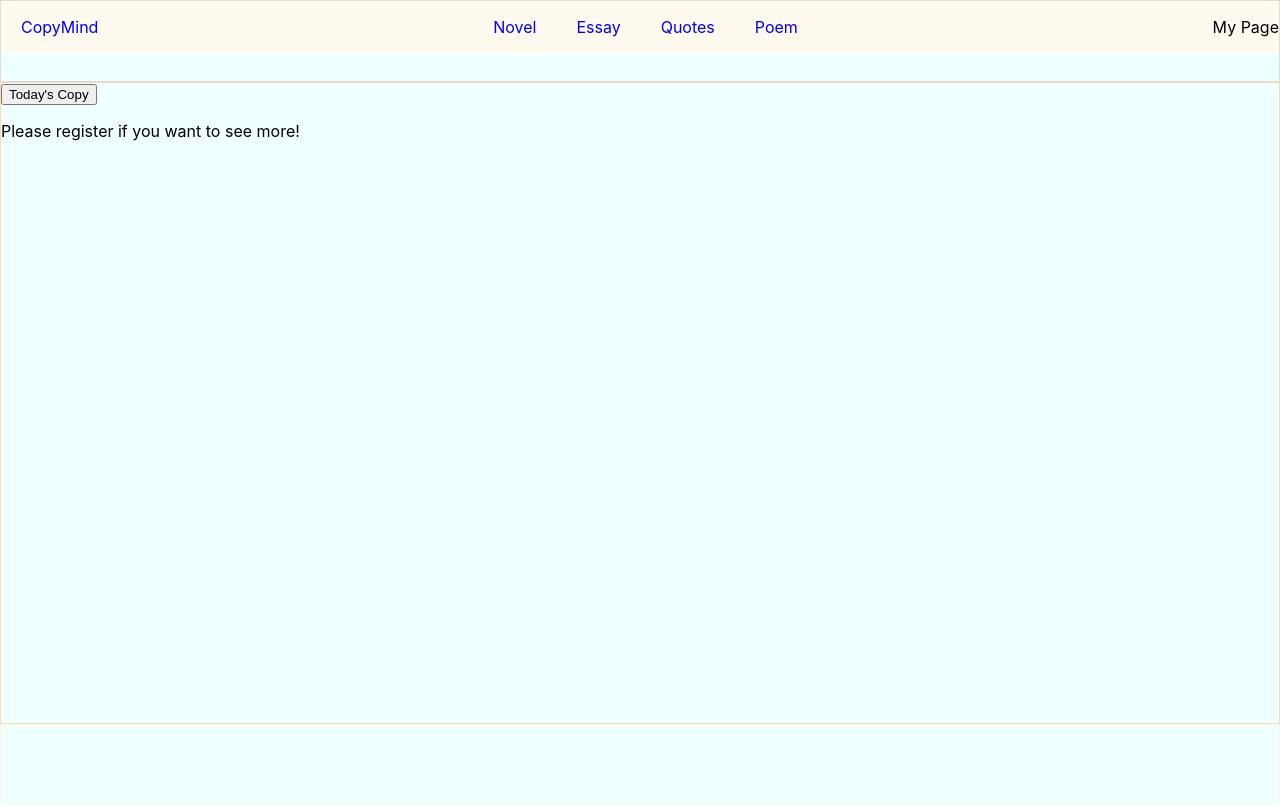
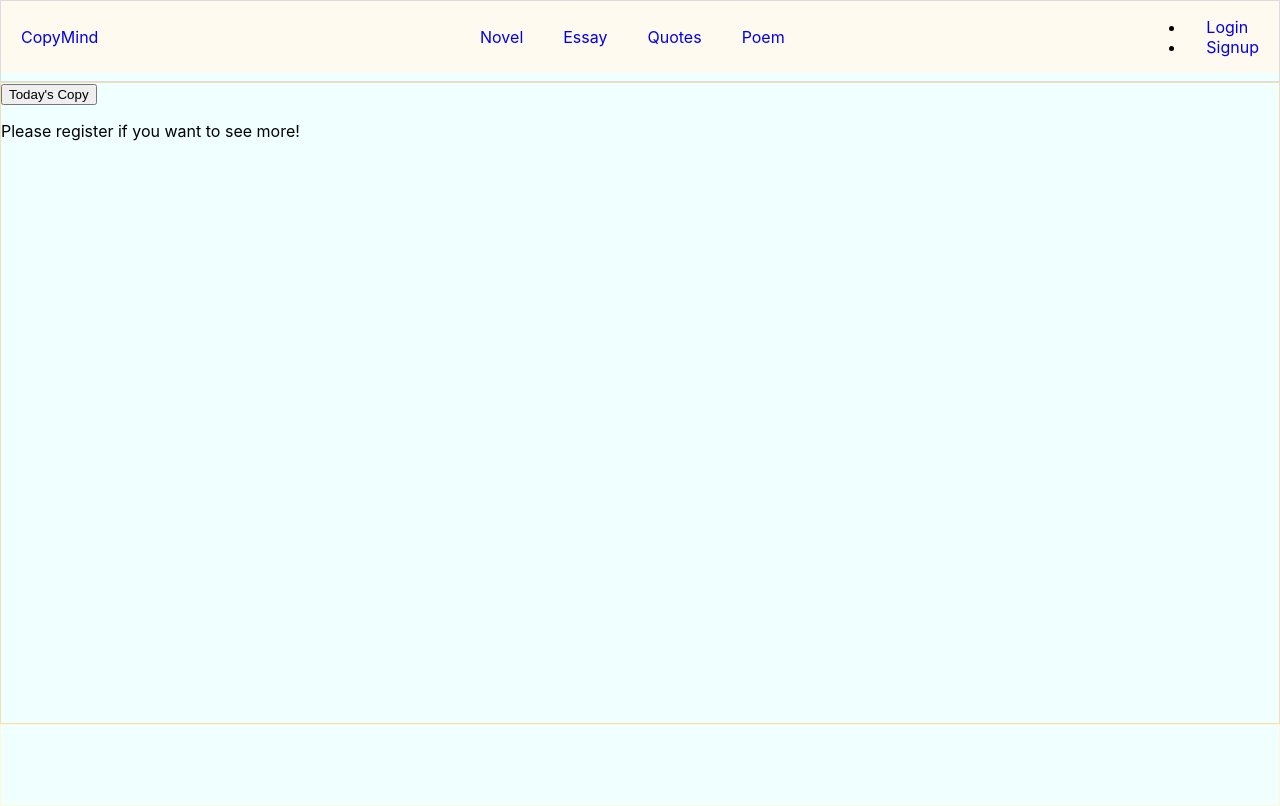
Before and after one commit to shyunlee/copyMind-client, a React (Create React App) app: page / in a window 1280 px wide. Built offline with nearby package versions, Linux system fonts and the light colour scheme.

Commit message:
[Client] feature/#7-v3 modify Nav.js

```diff
--- a/src/components/Nav.js
+++ b/src/components/Nav.js
@@ -27,7 +27,7 @@ class Nav extends Component {
                     })}
                 </ul>
                 <ul className="navbar-controller">
-                        My Page
+                        <NavControl />
                 </ul>
             </nav>
         );
@@ -41,13 +41,15 @@ function NavControl ({isLogin}) {
             <li><Link to="/signup">Signup</Link></li>
         </>
     )
-    if (isLogin) {
-        control = (
-            <li>My Page</li>
-        )
-    }
+    // if (isLogin) {
+    //     control = (
+    //         <li>My Page</li>
+    //     )
+    // }
     return (
-        {control}
+        <>
+            {control}
+        </>
     )
 }
 
```
